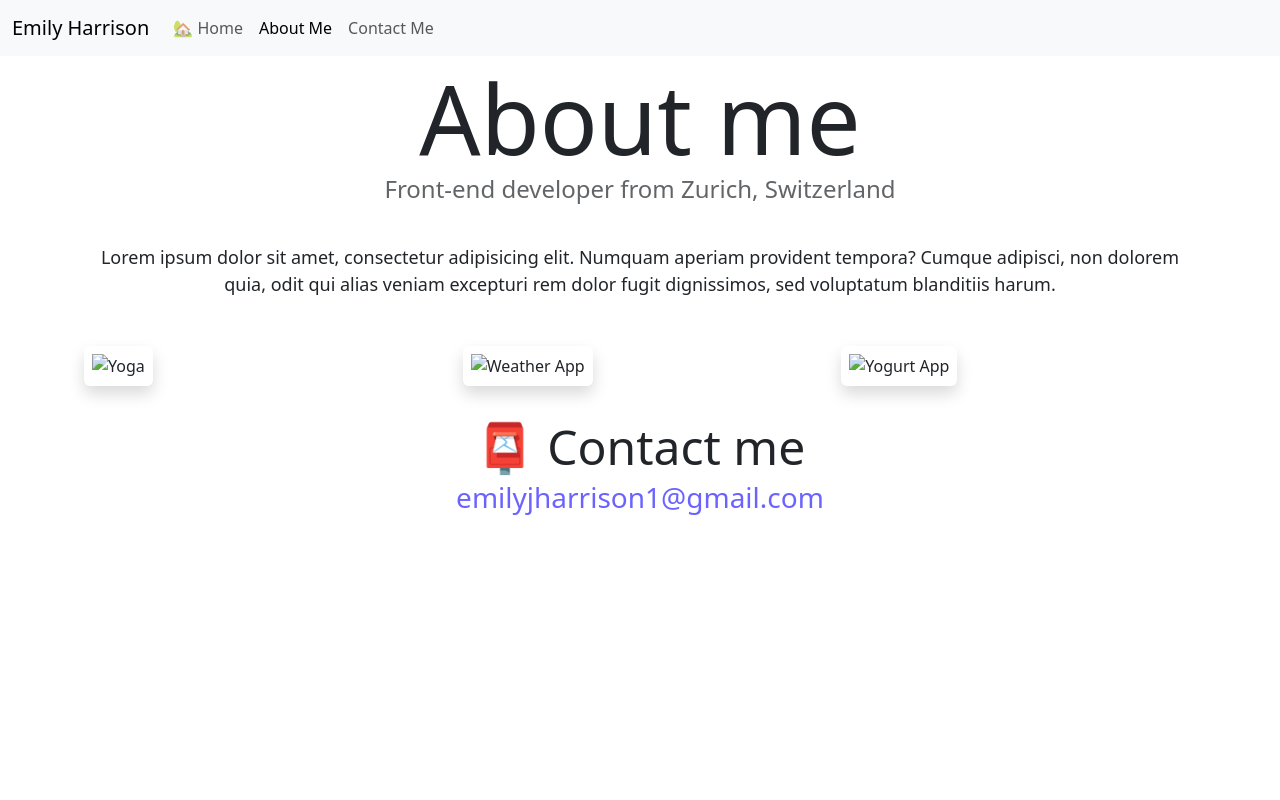
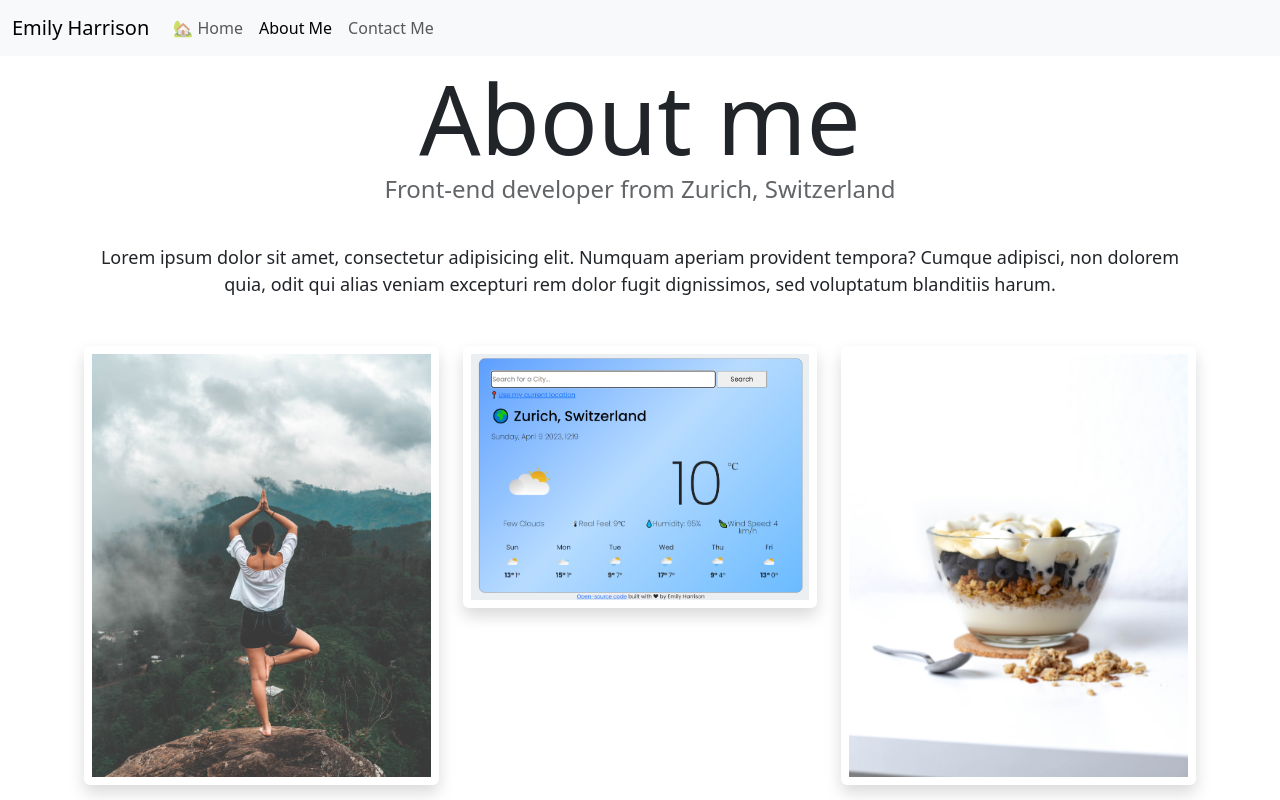
Before and after one commit to EmilyJade95/shecodes-portfolio-project, a plain HTML site: page about.html in a window 1280 px wide. Shown: the top 800 px of the page. Drawn offline with nearby package versions, Linux system fonts and the light colour scheme; files that its build step writes are made by us from their sources.

Commit message:
Added images to project

```diff
--- a/about.html
+++ b/about.html
@@ -58,21 +58,21 @@
       <div class="row d-flex justify-content-evenly p-2 mb-4">
         <div class="col-md-4">
           <img
-            src="images/yoga.png"
+            src="images/yoga.jpg"
             alt="Yoga"
             class="img-fluid p-2 shadow rounded"
           />
         </div>
         <div class="col-md-4">
           <img
-            src="images/weather.png"
+            src="images/weather-app.png"
             alt="Weather App"
             class="img-fluid p-2 shadow rounded"
           />
         </div>
         <div class="col-md-4">
           <img
-            src="images/yogurt.png"
+            src="images/yogurt.jpg"
             alt="Yogurt App"
             class="img-fluid p-2 shadow rounded"
           />
```
Also changed, not shown: images/weather-app.png (added), images/yoga.jpg (added), images/yogurt.jpg (added).
